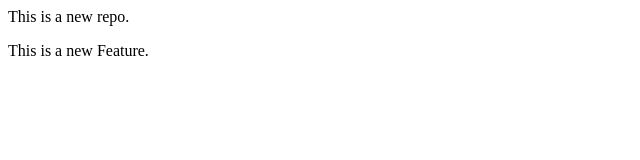
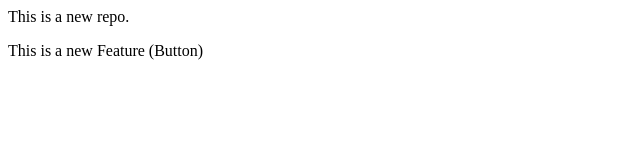
Before and after one commit to meenaljo2006/LocalRepo, a plain HTML site: page index.html in a window 1280 px wide. Shown: the full height of the page, 0-640 px from the left. Drawn offline with Linux system fonts and the light colour scheme.

Commit message:
Add Button

```diff
--- a/index.html
+++ b/index.html
@@ -1,2 +1,2 @@
 <p> This is a new repo. </p>
-<p> This is a new Feature. </p>
+<p> This is a new Feature (Button) </p>
```
